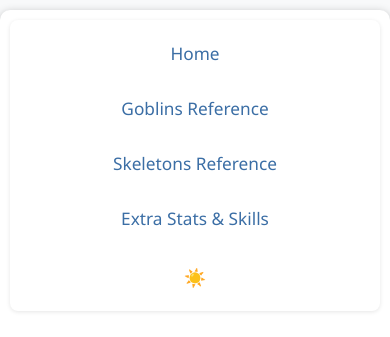
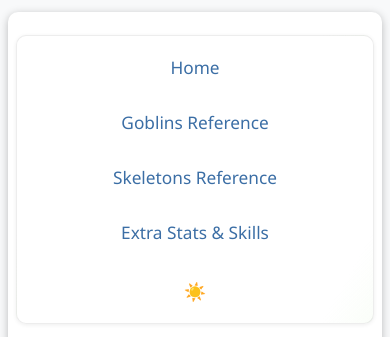
Before and after one commit to rti4-minecraft-resourcepacks/s4-mob-info, a plain HTML site: page index.html in a window 390 px wide. Shown: the top 337 px of the page. Drawn offline with Linux system fonts and the light colour scheme.

Commit message:
Add files via upload

```diff
--- a/style.css
+++ b/style.css
@@ -217,9 +217,10 @@ footer {
 }
 @media (max-width: 600px) {
   .container {
-    padding: 10px;
-    margin: 10px auto;
-    max-width: 100vw;
+    width: 96vw;
+    max-width: 96vw;
+    padding: 6vw 2vw;
+    margin: 12px auto;
     box-sizing: border-box;
     left: 0;
     right: 0;
@@ -228,7 +229,12 @@ footer {
     flex-direction: column;
     align-items: stretch;
     gap: 10px;
-    padding: 10px 6px;
+    padding: 8px 2vw;
+    border-radius: 10px;
+    border: 1.5px solid rgba(120,120,120,0.13);
+    background: linear-gradient(120deg, var(--table-bg) 90%, rgba(126,217,87,0.04) 100%);
+    margin: 0 0 18px 0;
+    box-shadow: 0 1px 4px rgba(0,0,0,0.07);
   }
   .nav-links {
     flex-direction: column;
```
